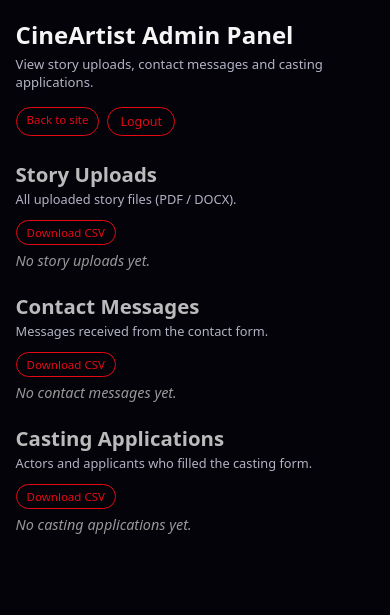
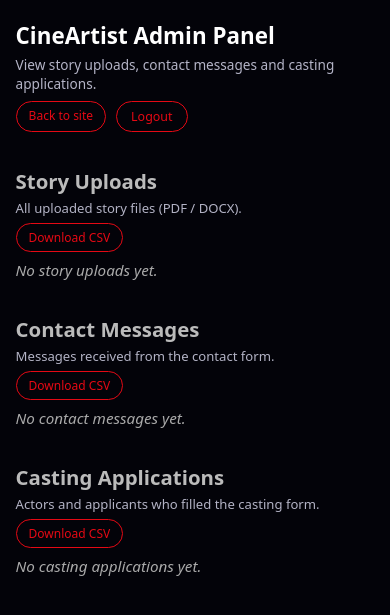
Before and after one commit to himanshubhartii/cineartist-site, a Flask app: page /admin/dashboard in a window 390 px wide. Shown: the top 615 px of the page. Run offline with Flask 3, Linux system fonts and the light colour scheme; the visitor is signed in with stand-in values (Sample User, id 1); data that the repository does not hold is empty.

Commit message:
Update admin.css

```diff
--- a/static/admin.css
+++ b/static/admin.css
@@ -1,11 +1,10 @@
 /* ============================
-   ADMIN PANEL – LAYOUT
-   (Only for /admin pages)
+   ADMIN PANEL – BASE
 ============================ */
 
 body {
-    /* main site already sets dark bg, ye sirf ensure karne ke liye */
     background: #030309;
+    color: white;
 }
 
 .admin-page {
@@ -14,7 +13,9 @@ body {
     padding: 24px 5%;
 }
 
-/* Header row */
+/* ============================
+   HEADER
+============================ */
 .admin-header-row {
     display: flex;
     justify-content: space-between;
@@ -35,12 +36,11 @@ body {
 
 .admin-header-actions {
     display: flex;
+    gap: 10px;
     flex-wrap: wrap;
-    gap: 8px;
-    justify-content: flex-end;
 }
 
-/* Buttons override (use existing .btn-secondary styles from style.css) */
+/* Buttons */
 .small-btn {
     padding: 6px 14px;
     font-size: 0.8rem;
@@ -51,50 +51,56 @@ body {
     font-size: 0.75rem;
 }
 
-/* Section spacing */
+/* ============================
+   SECTION
+============================ */
 .admin-section {
-    margin-top: 22px;
+    margin-top: 35px;
 }
 
-.admin-section h2 {
-    margin-bottom: 2px;
-}
-
-.admin-section-header p {
-    font-size: 0.88rem;
-    color: #b3b3c5;
-}
-
-/* Section header row (title + download button) */
 .admin-section-header {
     display: flex;
     justify-content: space-between;
     align-items: center;
-    gap: 12px;
     margin-bottom: 6px;
+    gap: 10px;
 }
 
-/* TABLE WRAPPER (for mobile horizontal scroll) */
+.admin-section-header h2 {
+    margin: 0;
+}
+
+.admin-section-header p {
+    font-size: 0.9rem;
+    color: #b3b3c5;
+    margin-top: 4px;
+}
+
+/* ============================
+   TABLE WRAPPER
+============================ */
+
 .admin-table-wrapper {
     width: 100%;
     overflow-x: auto;
-    border-radius: 12px;
     border: 1px solid #262636;
+    border-radius: 14px;
+    margin-top: 10px;
 }
 
-/* Table styles */
 .admin-table {
     width: 100%;
     border-collapse: collapse;
     background: #0d0e16;
     font-size: 0.85rem;
+    min-width: 600px; /* <-- ensures readability on mobile */
 }
 
 .admin-table td {
-    padding: 8px 10px;
+    padding: 10px 12px;
     border-bottom: 1px solid #2b2b39;
+    white-space: nowrap;  /* <--- makes table scroll instead of breaking text */
     color: #ddd;
-    white-space: nowrap; /* better for horizontal scroll on phone */
 }
 
 .admin-table tr:nth-child(1) td {
@@ -106,34 +112,35 @@ body {
     background: #10111c;
 }
 
-/* Empty message */
 .admin-empty {
-    font-size: 0.9rem;
-    color: #999;
-    margin: 6px 0 18px 0;
+    font-size: 0.95rem;
+    color: #aaa;
+    margin-top: 8px;
     font-style: italic;
 }
 
 /* ============================
-   RESPONSIVE – MOBILE
+   MOBILE RESPONSIVE
 ============================ */
 
-@media (max-width: 800px) {
+@media (max-width: 850px) {
+
     .admin-page {
-        padding: 18px 4%;
+        padding: 20px 4%;
     }
 
     .admin-header-row {
         flex-direction: column;
         align-items: flex-start;
+        gap: 8px;
     }
 
     .admin-title {
-        font-size: 1.5rem;
+        font-size: 1.6rem;
     }
 
     .admin-subtitle {
-        font-size: 0.82rem;
+        font-size: 0.85rem;
     }
 
     .admin-header-actions {
@@ -144,24 +151,40 @@ body {
     .admin-section-header {
         flex-direction: column;
         align-items: flex-start;
+        gap: 6px;
     }
 
     .admin-section-header p {
-        font-size: 0.8rem;
+        font-size: 0.82rem;
     }
 
     .admin-table td {
-        padding: 6px 8px;
-        font-size: 0.78rem;
+        padding: 8px 10px;
+        font-size: 0.82rem;
+    }
+
+    .tiny-btn {
+        font-size: 0.75rem;
+        padding: 5px 12px;
     }
 
     .small-btn {
         font-size: 0.78rem;
-        padding: 5px 12px;
+        padding: 6px 14px;
+    }
+}
+
+/* Ultra small screens */
+@media (max-width: 480px) {
+    .admin-title {
+        font-size: 1.4rem;
     }
 
-    .tiny-btn {
-        font-size: 0.72rem;
-        padding: 4px 10px;
+    .admin-table {
+        min-width: 500px;
+    }
+
+    .admin-table td {
+        padding: 7px 9px;
     }
 }
```
